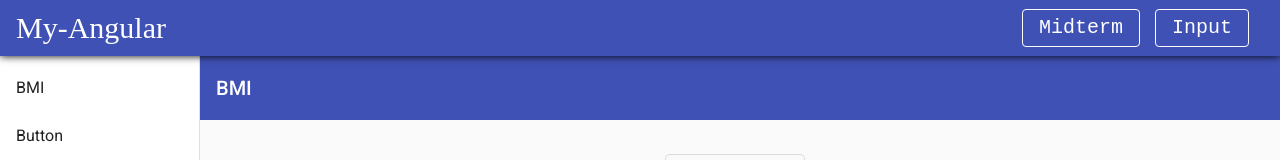
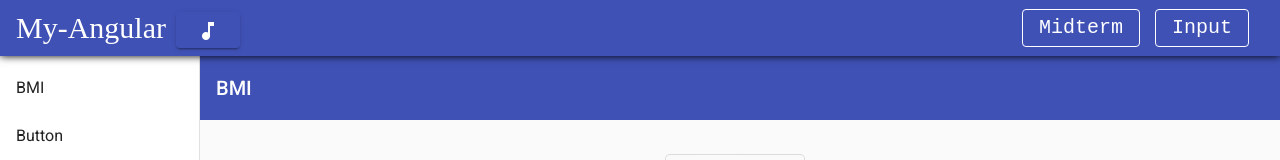
Before and after one commit to keemdedone/My-HomePage, an Angular app: page /midterm/bmi in a window 1280 px wide. Shown: the top 160 px of the page. Built offline with nearby package versions, Linux system fonts and the light colour scheme.

Commit message:
add music button

```diff
--- a/src/app/app.component.html
+++ b/src/app/app.component.html
@@ -6,6 +6,11 @@
     <mat-icon>menu</mat-icon>
   </button>
   <span>My-Angular</span>
+  <button (click)="play()" class="playMusic" mat-raised-button>
+    <mat-icon>
+      music_note
+    </mat-icon>
+  </button>
   <nav>
     <a mat-button routerLink="midterm">Midterm</a>
     <a mat-button routerLink="input">Input</a>
--- a/src/app/app.component.scss
+++ b/src/app/app.component.scss
@@ -47,3 +47,10 @@ mat-toolbar{
   z-index: 2;
   box-shadow: 0px 0px 8px 0px  black;
 }
+
+.playMusic{
+  margin-left: 10px;
+  &>mat-icon{
+    margin-left: 10px;
+  }
+}
--- a/src/app/app.component.ts
+++ b/src/app/app.component.ts
@@ -33,4 +33,12 @@ export class AppComponent implements OnInit {
 
       this.portal$ = this.sidenavPortalService.portal$;
   }
+
+  play():void{
+    let audio = new Audio();
+    audio.src = '../assets/music/15-OnOurway.m4a'
+    audio.load();
+    audio.play();
+  }
+
 }
```
Also changed, not shown: 1 other file (tests, documents, lock files or other folders).
